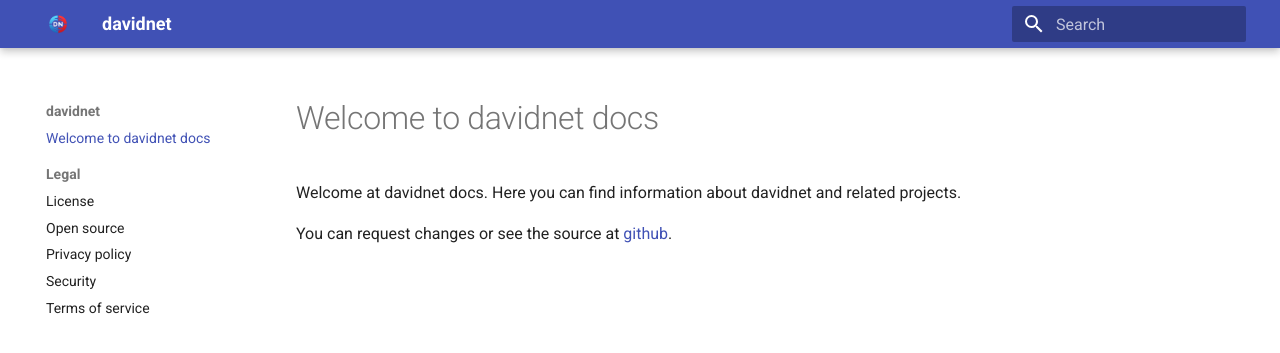
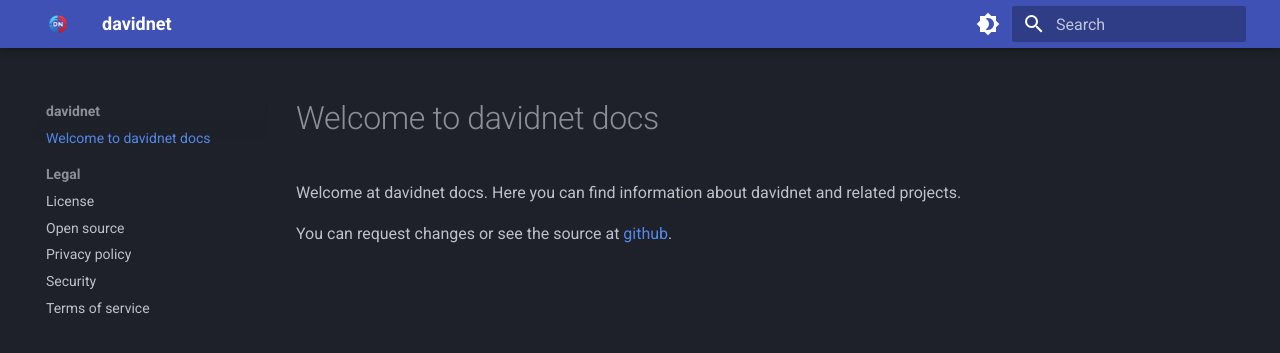
Before and after one commit to davidnet-net/docs, an MkDocs documentation site: the page built from docs/index.md, in a window 1280 px wide. Shown: the top 353 px of the page. Built offline with MkDocs 1.6.1 and Material for MkDocs 9.7.7, drawn with Linux system fonts in a browser that asks for light colours; plug-ins that fetch from the network failed and are left out.

```diff
--- a/mkdocs.yml
+++ b/mkdocs.yml
@@ -4,9 +4,21 @@ theme:
   features:
     - navigation.sections
   logo: images/logos/logo1.png
+  palette:
+    - scheme: slate
+      toggle:
+        icon: material/brightness-4
+        name: Switch to light mode
+    - scheme: default
+      toggle:
+        icon: material/brightness-7
+        name: Switch to dark mode
 extra:
   footer: ""
 extra_css:
   - stylesheets/cleanup.css
 markdown_extensions:
   - admonition
+plugins:
+  - search
+  - privacy
```
Also changed, not shown: 1 other file.
